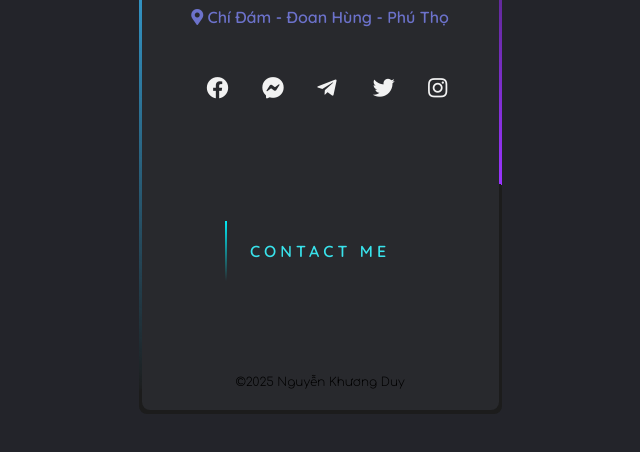
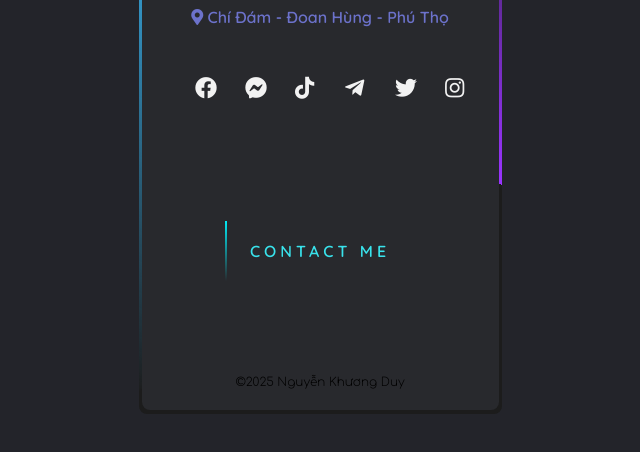
Before and after one commit to nguyenkhuongduy04/nguyenkhuongduy04.github.io, a plain HTML site: page index.html in a window 1280 px wide. Shown: the part 254-706 px from the top of the page, without its empty margins (320-960 px from the left). Drawn offline with Linux system fonts and the light colour scheme; a web font is replaced by a local one.

Commit message:
Update index.html

```diff
--- a/index.html
+++ b/index.html
@@ -27,6 +27,7 @@
      <div class="icons">
         <a style="text-decoration: none"href="https://m.facebook.com/n.kduy.195.zoo4" class="fab fa-facebook"></a>
             <a style="text-decoration: none"href="https://www.m.me/n.kduy.195.zoo4" class="fab fa-facebook-messenger"></a>
+            <a style="text-decoration: none"href="www.tiktok.com/@n.kh.duyyy.1905" class="fab fa-tiktok"></a>
             <a style="text-decoration: none"href="https://t.me/nguyenkhuongduy04" class="fab fa-telegram-plane"></a>
             <a style="text-decoration: none"href="https://twitter.com/nguyenkduy004" class="fab fa-twitter"></a>
             <a style="text-decoration: none"href="https://www.instagram.com/nguyenkhuongduy0004/" class="fab fa-instagram"></a>
```
